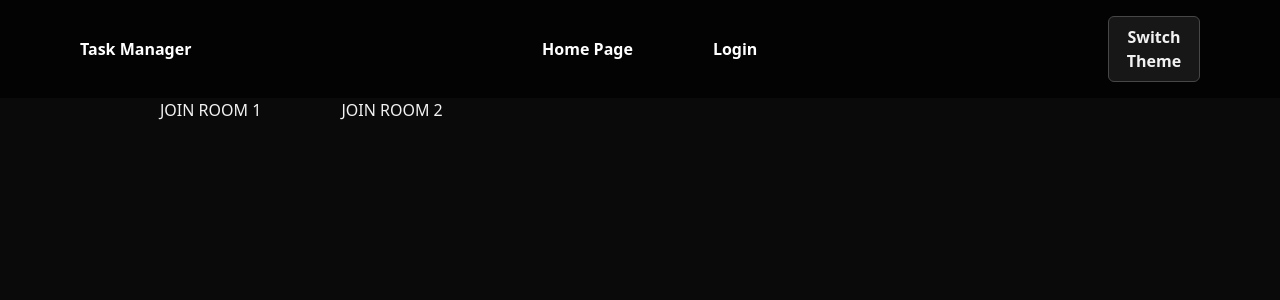
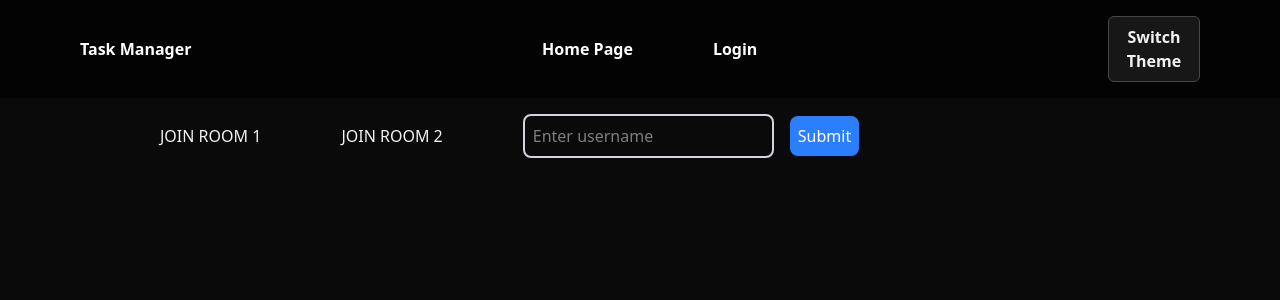
Before and after one commit to FN5598/task-manager, a React (Vite) app in the folder client/: page / in a window 1280 px wide. Shown: the top 300 px of the page. Built offline with nearby package versions, Linux system fonts and the light colour scheme; no server answers; a web font is replaced by a local one.

Commit message:
added custom hook and input logic for username, fixed server connection and chat logic

```diff
--- a/client/src/canvasComponents/ChatComponent.tsx
+++ b/client/src/canvasComponents/ChatComponent.tsx
@@ -7,13 +7,15 @@ type ChatComponentProps = {
 }
 
 export function ChatComponent({ socket, joined }: ChatComponentProps) {
+    const username = localStorage.getItem("username") || "Anonymous";
 
-    const [messages, setMessages] = useState<string[]>([]);
+    const [data, setData] = useState<string[]>([]);
     const [input, setInput] = useState("");
 
     useEffect(() => {
-        socket.on("message", (msg: string) => {
-            setMessages(prev => [...prev, msg]);
+        socket.on("message", ({msg, username}) => {
+            console.log("Received message:", msg, username);
+            setData((prevData) => [...prevData, `${username}: ${msg}`]);
         });
 
         // Cleanup listeners on component unmount
@@ -29,15 +31,15 @@ export function ChatComponent({ socket, joined }: ChatComponentProps) {
         console.log("Sending message:", input, joined);
         if (!joined) return;
 
-        if (input) {
-            socket.emit("message", input);
+        if (input || username) {
+            socket.emit("message", {msg: input, username});
             setInput("");
         }
     }
     return (
         <div className="flex flex-col text-text w-[400px] h-[600px] mt-auto mb-auto bg-bg p-2">
             <div className="flex flex-col justify-end flex-1 overflow-y-auto p-4">
-                {messages.map((message, index) => (
+                {data.map((message, index) => (
                     <p
                     key={index}
                     >{message}</p>
--- a/client/src/pages/HomePage.tsx
+++ b/client/src/pages/HomePage.tsx
@@ -1,6 +1,6 @@
 import { HeaderComponent } from "../components/HeaderComponent";
 import { Socket } from "socket.io-client";
-import { useEffect } from "react";
+import { useEffect, useState } from "react";
 import { toast } from "react-toastify";
 import { useNavigate } from "react-router-dom";
 
@@ -13,7 +13,9 @@ type HomePageProps = {
 
 export function HomePage({ socket, setJoined, setRoomId, joinRoom }: HomePageProps) {
     const theme = localStorage.getItem("isLightTheme");
+
     const navigate = useNavigate();
+    const [username, setUsername] = useState<string>(localStorage.getItem("username") || "");
 
     useEffect(() => {
         socket.on("room-joined", (roomId: string) => {
@@ -21,6 +23,10 @@ export function HomePage({ socket, setJoined, setRoomId, joinRoom }: HomePagePro
             setRoomId(roomId);
             setJoined(true);
             navigate(`/canvas/${roomId}`)
+        });
+
+        socket.on("users-update", (ids: string[]) => {
+            console.log("Users in room:", ids);
         });
 
         socket.on("room-full", (roomId: string) => {
@@ -45,6 +51,19 @@ export function HomePage({ socket, setJoined, setRoomId, joinRoom }: HomePagePro
         }
     }, [socket, setJoined, setRoomId, theme, navigate]);
 
+    function handleChange(e: React.ChangeEvent<HTMLInputElement>) {
+        const { name, value } = e.target;
+        if (name === "username") {
+            setUsername(value);
+        }
+    }
+
+    function handleSubmit() {
+        console.log("Setting username:", username);
+        localStorage.setItem("username", username);
+        socket.emit("set-username", username);
+    }
+
     return (
         <div>
             <HeaderComponent />
@@ -63,6 +82,19 @@ export function HomePage({ socket, setJoined, setRoomId, joinRoom }: HomePagePro
                     className="pl-20"
                 >JOIN ROOM 2</button>
 
+                <input
+                    type="text"
+                    className="border-2 border-gray-300 p-2 rounded-lg mt-4 ml-20"
+                    placeholder="Enter username"
+                    name="username"
+                    onChange={handleChange}
+                    value={username}
+                ></input>
+                <button
+                    onClick={handleSubmit}
+                    className="ml-4 p-2 bg-blue-500 text-white rounded-lg cursor-pointer"
+                >Submit</button>
+
             </div>
         </div>
     );
--- /dev/null
+++ b/client/src/utils/useDebounce.ts
@@ -0,0 +1,17 @@
+import { useEffect, useState } from "react";
+
+export function useDebounce<T>(value: T, delay = 500): T {
+    const [debouncedValue, setDebouncedValue] = useState<T>(value);
+
+    useEffect(() => {
+        const timer = setTimeout(() => {
+            setDebouncedValue(value);
+        }, delay);
+
+        return () => {
+            clearTimeout(timer);
+        };
+    }, [value, delay]);
+
+    return debouncedValue;
+}
```
Also changed, not shown: 1 other file (tests, documents, lock files or other folders).
